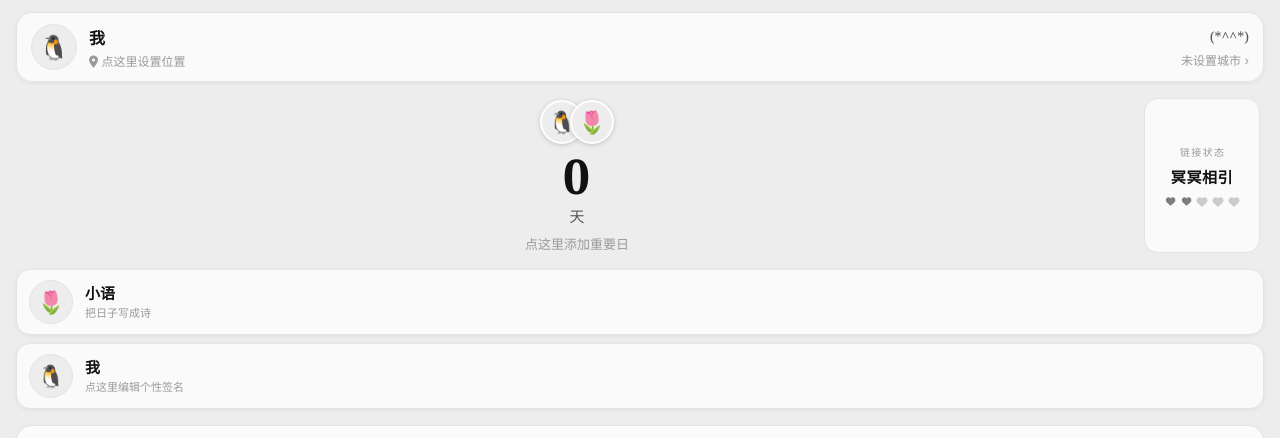
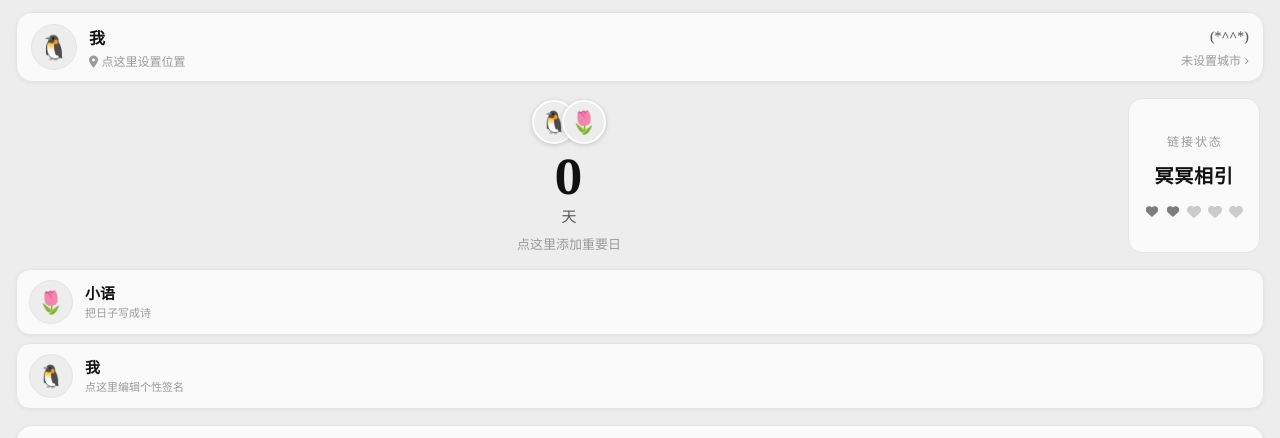
Before and after one commit to qcqzz/kismet, a plain HTML site: page www/index.html in a window 1280 px wide. Shown: the top 438 px of the page. Drawn offline with Linux system fonts and the light colour scheme.

Commit message:
fix: 纪念日天数数字改用等高数字，链接状态卡内部排版放大
天数数字大小不一
- 原因不是字号，是 Georgia 默认使用老式数字（old-style figures）：
  0/1/2/3/4/9 上边界在 x 高度，6/8 走到上伸部还带下伸部，宽度也从 49 到 70 不等，
  所以多位数排在一起时（如 1680 的 6 和 8）会明显一高一矮
- .anniv-num 加 font-variant-numeric: lining-nums 与 font-feature-settings: "lnum" 1，
  保留 Georgia 的质感，只把数字改成等高等宽
- 对照测过：默认逐字墨迹上边界 53~71（差 18），加 lnum 后 10 个数字高度、宽度完全一致

链接状态卡排版
- 上一步把卡片拉齐到纪念日块的 153px 后，内容只有 44px、空白 109px，
  三行小字聚在中间显得很局促
- 三行整体放大：链接状态 10 -> 12px、心律同频 15 -> 19px、爱心 11 -> 14px
- gap 9 -> 16px，padding 16px 10px -> 20px 12px，卡宽 116 -> 132px
- 内容总高 44 -> 86px，剩余空白 109 -> 26px，卡内明显饱满
- 仍由 justify-content: center 上下居中，等高关系保持（实测 153 = 153）

实测
- .anniv-num 计算样式 font-variant-numeric 为 lining-nums
- .dt-linkstatus 宽 132px，与纪念日块等高
- 页面无运行时错误

```diff
--- a/www/css/styles.css
+++ b/www/css/styles.css
@@ -113,10 +113,14 @@ html[data-theme="light"] {
 }
 .af-dream { margin-left: -14px; }
 /* 天数收了一档，给头像和下面的字让位；「天 / 天后 / 天前」与名字适当放大，
-   整体从"一个巨大数字 + 两行小字"变成上下层次更均匀。 */
+   整体从"一个巨大数字 + 两行小字"变成上下层次更均匀。
+   lining-nums 必加：Georgia 默认用老式数字，0/1/2 矮、6/8 高还带下伸部，
+   多位数排在一起时大小会明显不齐（如 1680 里的 6、8 特别大）。 */
 .anniv-num {
   font-family: Georgia, "Times New Roman", "Songti SC", serif;
   font-size: 48px; font-weight: 700; line-height: 1; letter-spacing: 1px;
+  font-variant-numeric: lining-nums;
+  font-feature-settings: "lnum" 1;
 }
 .anniv-unit { font-size: 15px; color: var(--ink-2); margin-top: 5px; }
 .anniv-name { font-size: 13px; color: var(--ink-3); margin-top: 8px; }
@@ -796,25 +800,27 @@ body.show-nav .empty-state { padding-bottom: 70px; }
 /* ============ 梦角改版：链接状态小组件 / 双展示栏 / 大方框 / 空态字卡 ============ */
 /* 链接状态：扁平化——去掉光晕图标、心电图、顶部高光与重投影，只留标签 / 文案 / 5 颗心 */
 .dt-linkstatus {
-  width: 116px; flex-shrink: 0;
+  width: 132px; flex-shrink: 0;
   box-sizing: border-box;
   display: flex; flex-direction: column; align-items: center; justify-content: center;
-  gap: 9px; padding: 16px 10px;
+  gap: 16px; padding: 20px 12px;
   border-radius: 14px;
   background: var(--home-card-bg, var(--card-bg)); border: 1px solid var(--line);
   color: var(--text-primary); user-select: none; -webkit-tap-highlight-color: transparent;
   transition: background .2s;
 }
+/* 卡片被拉齐到纪念日块的高度后，原来的小字号聚在中间会显得很局促，
+   这里把三行整体放大、行距拉开，让内容在卡里更饱满（仍上下居中）。 */
 .dt-ls-label {
-  font-size: 10px; color: var(--text-secondary);
-  letter-spacing: 0.14em; text-indent: 0.14em;
+  font-size: 12px; color: var(--text-secondary);
+  letter-spacing: 0.16em; text-indent: 0.16em;
 }
 .dt-ls-text {
-  font-size: 15px; font-weight: 600; color: var(--text-primary);
+  font-size: 19px; font-weight: 600; color: var(--text-primary);
   letter-spacing: 0.04em; text-align: center; line-height: 1.3;
 }
-.dt-ls-hearts { display: flex; gap: 5px; align-items: center; justify-content: center; }
-.dt-ls-hearts i { font-size: 11px; color: rgba(var(--accent-color-rgb), .2); transition: color .3s ease; }
+.dt-ls-hearts { display: flex; gap: 7px; align-items: center; justify-content: center; }
+.dt-ls-hearts i { font-size: 14px; color: rgba(var(--accent-color-rgb), .2); transition: color .3s ease; }
 .dt-ls-hearts i.on { color: var(--accent-color); }
 .dt-ls-hearts i.pulse { animation: dtHeartPulse 1.5s ease-in-out infinite; }
 @keyframes dtHeartPulse {
```
